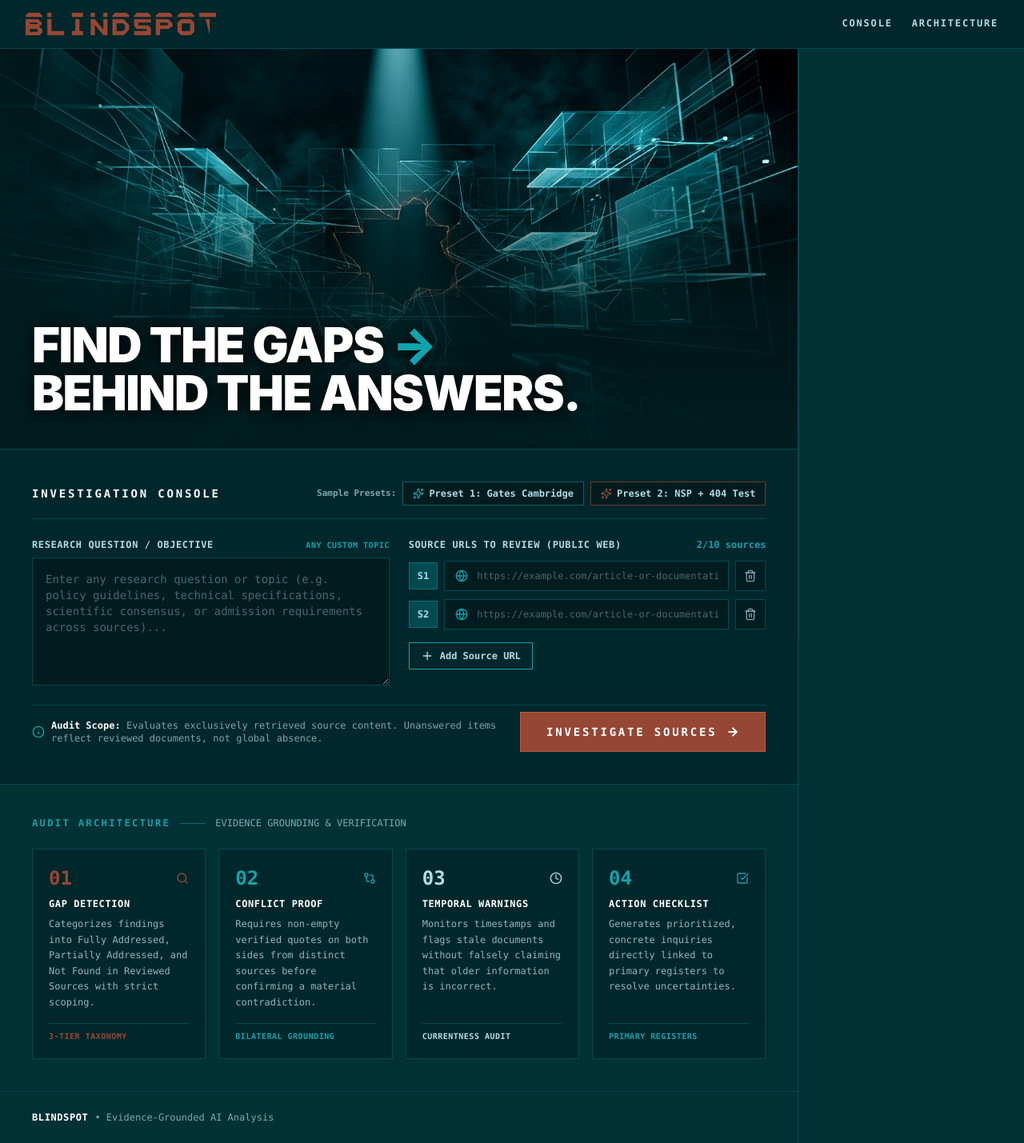
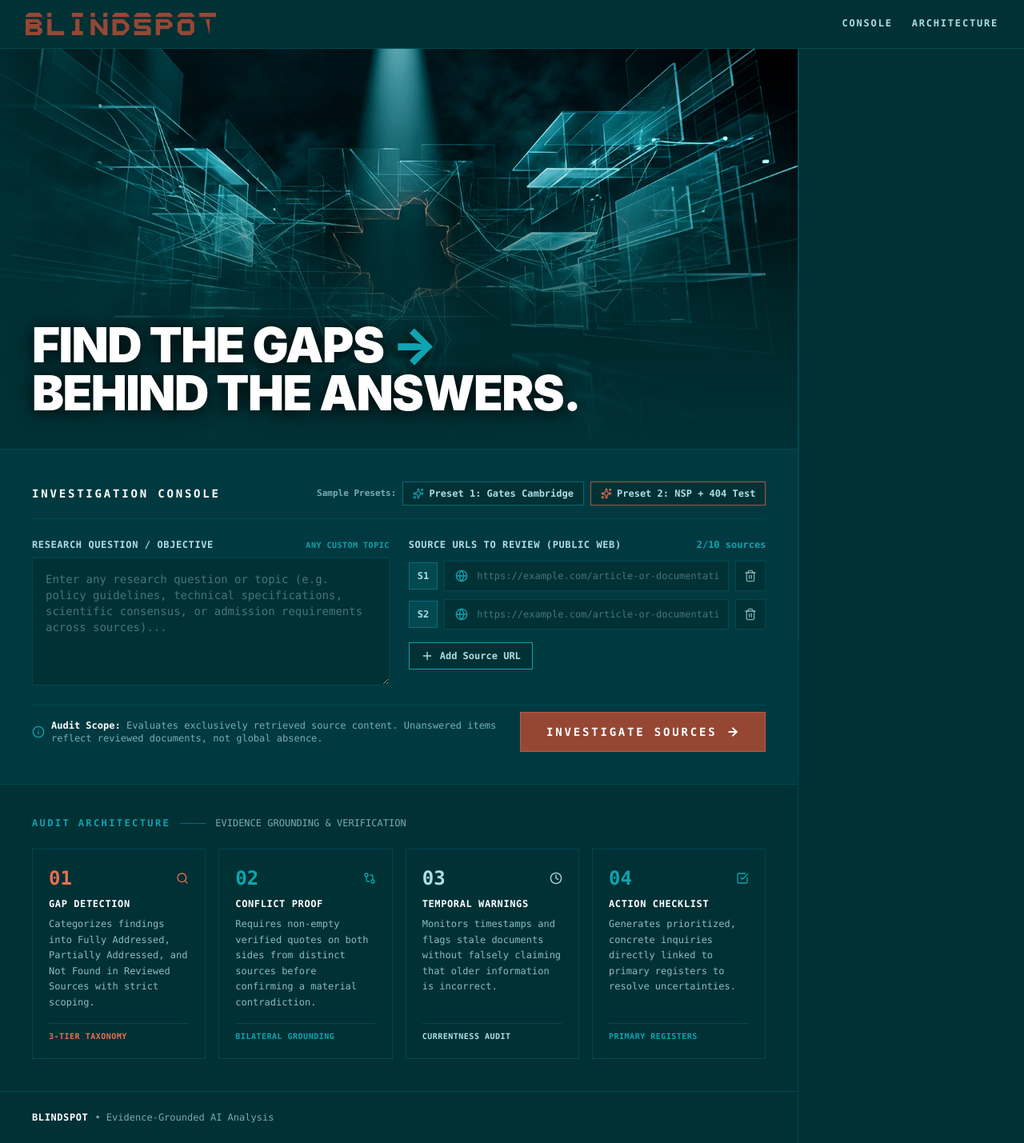
Before and after one commit to rajesh432sarraf/blindspot, a React (Vite) app in the folder frontend/: page / in a window 1280 px wide. Shown: the whole page at 80% size. Built offline with nearby package versions, Linux system fonts and the light colour scheme; no server answers.

Commit message:
style: replace all black and dark near-black backgrounds with cohesive deep teal across all components

```diff
--- a/frontend/src/App.tsx
+++ b/frontend/src/App.tsx
@@ -117,11 +117,11 @@ export function App() {
 
                   {/* Symmetrical 4-Column Grid: Uniform heights, identical padding, crisp 1px borders */}
                   <div className="grid grid-cols-1 sm:grid-cols-2 lg:grid-cols-4 gap-4">
-                    <div className="p-5 bg-[#00272b] border border-[#024950] flex flex-col justify-between space-y-4">
+                    <div className="p-5 bg-[#003135] border border-[#024950] flex flex-col justify-between space-y-4">
                       <div className="space-y-2">
                         <div className="flex items-center justify-between">
-                          <span className="text-2xl font-mono font-black text-[#964734]">01</span>
-                          <Search className="w-4 h-4 text-[#964734]" />
+                          <span className="text-2xl font-mono font-black text-[#E76F51]">01</span>
+                          <Search className="w-4 h-4 text-[#E76F51]" />
                         </div>
                         <h4 className="text-xs font-mono font-black text-white uppercase tracking-wider">
                           Gap Detection
@@ -130,12 +130,12 @@ export function App() {
                           Categorizes findings into Fully Addressed, Partially Addressed, and Not Found in Reviewed Sources with strict scoping.
                         </p>
                       </div>
-                      <div className="text-[10px] font-mono text-[#964734] font-bold uppercase tracking-wider pt-2 border-t border-[#024950]">
+                      <div className="text-[10px] font-mono text-[#E76F51] font-bold uppercase tracking-wider pt-2 border-t border-[#024950]">
                         3-Tier Taxonomy
                       </div>
                     </div>
 
-                    <div className="p-5 bg-[#00272b] border border-[#024950] flex flex-col justify-between space-y-4">
+                    <div className="p-5 bg-[#003135] border border-[#024950] flex flex-col justify-between space-y-4">
                       <div className="space-y-2">
                         <div className="flex items-center justify-between">
                           <span className="text-2xl font-mono font-black text-[#0FA4AF]">02</span>
@@ -153,7 +153,7 @@ export function App() {
                       </div>
                     </div>
 
-                    <div className="p-5 bg-[#00272b] border border-[#024950] flex flex-col justify-between space-y-4">
+                    <div className="p-5 bg-[#003135] border border-[#024950] flex flex-col justify-between space-y-4">
                       <div className="space-y-2">
                         <div className="flex items-center justify-between">
                           <span className="text-2xl font-mono font-black text-[#AFDDE5]">03</span>
@@ -171,7 +171,7 @@ export function App() {
                       </div>
                     </div>
 
-                    <div className="p-5 bg-[#00272b] border border-[#024950] flex flex-col justify-between space-y-4">
+                    <div className="p-5 bg-[#003135] border border-[#024950] flex flex-col justify-between space-y-4">
                       <div className="space-y-2">
                         <div className="flex items-center justify-between">
                           <span className="text-2xl font-mono font-black text-[#0FA4AF]">04</span>
--- a/frontend/src/components/Header.tsx
+++ b/frontend/src/components/Header.tsx
@@ -9,7 +9,7 @@ interface HeaderProps {
 
 export const Header: React.FC<HeaderProps> = () => {
   return (
-    <header className="border-b border-[#024950] bg-[#00272b] px-6 lg:px-8 py-4 sticky top-0 z-30 transition-colors">
+    <header className="border-b border-[#024950] bg-[#003135] px-6 lg:px-8 py-4 sticky top-0 z-30 transition-colors">
       <div className="w-full flex flex-col md:flex-row md:items-center md:justify-between gap-4">
         {/* Brand / Wordmark with subtle entrance */}
         <div className="flex items-center gap-4 animate-fade-rise delay-0">
--- a/frontend/src/components/ResearchForm.tsx
+++ b/frontend/src/components/ResearchForm.tsx
@@ -79,9 +79,9 @@ export const ResearchForm: React.FC<ResearchFormProps> = ({ onSubmit, isLoading
   };
 
   return (
-    <div className="w-full flex flex-col bg-[#001c1f]">
+    <div className="w-full flex flex-col bg-[#003135]">
       {/* 1. Cinematic Hero Visual Block (Direct Visual from Image 2) */}
-      <div className="relative w-full h-[360px] sm:h-[440px] md:h-[500px] overflow-hidden bg-[#001c1f]">
+      <div className="relative w-full h-[360px] sm:h-[440px] md:h-[500px] overflow-hidden bg-[#003135]">
         {/* Background visual with crisp high-contrast styling */}
         <img
           src={heroBg}
@@ -91,8 +91,8 @@ export const ResearchForm: React.FC<ResearchFormProps> = ({ onSubmit, isLoading
         />
 
         {/* Directional bottom-heavy gradient keeping top peaks luminous */}
-        <div className="absolute inset-x-0 bottom-0 h-3/4 bg-gradient-to-t from-[#001c1f] via-[#001c1f]/75 to-transparent"></div>
-        <div className="absolute inset-y-0 left-0 w-1/2 bg-gradient-to-r from-[#001c1f]/85 via-transparent to-transparent"></div>
+        <div className="absolute inset-x-0 bottom-0 h-3/4 bg-gradient-to-t from-[#003135] via-[#003135]/75 to-transparent"></div>
+        <div className="absolute inset-y-0 left-0 w-1/2 bg-gradient-to-r from-[#003135]/85 via-transparent to-transparent"></div>
 
         {/* Oversized typography directly over visual with razor-sharp contrast */}
         <div className="absolute bottom-6 sm:bottom-10 left-6 sm:left-10 z-10">
@@ -105,7 +105,7 @@ export const ResearchForm: React.FC<ResearchFormProps> = ({ onSubmit, isLoading
       </div>
 
       {/* 2. Unified, Symmetrical Investigation Console (Seamlessly integrated with top border) */}
-      <div id="investigation-console" className="border-t border-b border-[#024950] bg-[#00272b] p-6 sm:p-8 lg:p-10 space-y-6 relative">
+      <div id="investigation-console" className="border-t border-b border-[#024950] bg-[#024950]/40 p-6 sm:p-8 lg:p-10 space-y-6 relative">
         {/* Real-time Scanning Indicator (Stops immediately on completion/failure) */}
         {isLoading && (
           <div className="absolute top-0 inset-x-0 h-[2px] bg-[#024950] overflow-hidden" role="progressbar" aria-label="Investigation in progress">
@@ -130,7 +130,7 @@ export const ResearchForm: React.FC<ResearchFormProps> = ({ onSubmit, isLoading
               type="button"
               onClick={handleLoadGatesExample}
               disabled={isLoading}
-              className="inline-flex items-center gap-1.5 px-3 py-1.5 text-xs font-mono font-bold border border-[#0FA4AF]/50 bg-[#001c1f] text-[#AFDDE5] hover:bg-[#0FA4AF] hover:text-[#001c1f] hover:border-[#0FA4AF] active:scale-[0.98] transition-all duration-150 disabled:opacity-50 cursor-pointer focus-visible:outline-none focus-visible:ring-1 focus-visible:ring-[#0FA4AF]"
+              className="inline-flex items-center gap-1.5 px-3 py-1.5 text-xs font-mono font-bold border border-[#0FA4AF]/50 bg-[#003135] text-[#AFDDE5] hover:bg-[#0FA4AF] hover:text-[#003135] hover:border-[#0FA4AF] active:scale-[0.98] transition-all duration-150 disabled:opacity-50 cursor-pointer focus-visible:outline-none focus-visible:ring-1 focus-visible:ring-[#0FA4AF]"
               title="Load Gates Cambridge multi-source benchmark"
             >
               <Sparkles className="w-3.5 h-3.5 text-[#0FA4AF]" />
@@ -140,10 +140,10 @@ export const ResearchForm: React.FC<ResearchFormProps> = ({ onSubmit, isLoading
               type="button"
               onClick={handleLoadNspExample}
               disabled={isLoading}
-              className="inline-flex items-center gap-1.5 px-3 py-1.5 text-xs font-mono font-bold border border-[#964734]/70 bg-[#001c1f] text-[#AFDDE5] hover:bg-[#964734] hover:text-white hover:border-[#964734] active:scale-[0.98] transition-all duration-150 disabled:opacity-50 cursor-pointer focus-visible:outline-none focus-visible:ring-1 focus-visible:ring-[#0FA4AF]"
+              className="inline-flex items-center gap-1.5 px-3 py-1.5 text-xs font-mono font-bold border border-[#E76F51]/70 bg-[#003135] text-[#AFDDE5] hover:bg-[#E76F51] hover:text-white hover:border-[#E76F51] active:scale-[0.98] transition-all duration-150 disabled:opacity-50 cursor-pointer focus-visible:outline-none focus-visible:ring-1 focus-visible:ring-[#0FA4AF]"
               title="Load National Scholarship Portal benchmark with 404 failure containment test"
             >
-              <Sparkles className="w-3.5 h-3.5 text-[#964734]" />
+              <Sparkles className="w-3.5 h-3.5 text-[#E76F51]" />
               <span>Preset 2: NSP + 404 Test</span>
             </button>
           </div>
@@ -172,7 +172,7 @@ export const ResearchForm: React.FC<ResearchFormProps> = ({ onSubmit, isLoading
                 onChange={(e) => setQuestion(e.target.value)}
                 disabled={isLoading}
                 placeholder="Enter any research question or topic (e.g. policy guidelines, technical specifications, scientific consensus, or admission requirements across sources)..."
-                className="w-full h-full min-h-[160px] p-4 bg-[#001c1f] text-xs sm:text-sm font-mono border border-[#024950] text-[#AFDDE5] placeholder-[#AFDDE5]/40 focus:outline-none focus:border-[#0FA4AF] focus:ring-1 focus:ring-[#0FA4AF] disabled:opacity-50 transition-colors"
+                className="w-full h-full min-h-[160px] p-4 bg-[#003135] text-xs sm:text-sm font-mono border border-[#024950] text-[#AFDDE5] placeholder-[#AFDDE5]/40 focus:outline-none focus:border-[#0FA4AF] focus:ring-1 focus:ring-[#0FA4AF] disabled:opacity-50 transition-colors"
                 required
               />
             </div>
@@ -188,15 +188,15 @@ export const ResearchForm: React.FC<ResearchFormProps> = ({ onSubmit, isLoading
           </div>
 
           {formError && (
-            <div className="p-3 bg-[#964734]/30 border border-[#964734] text-xs font-mono text-white font-semibold flex items-center gap-2">
-              <AlertCircle className="w-4 h-4 shrink-0 text-[#964734]" />
+            <div className="p-3 bg-[#E76F51]/30 border border-[#E76F51] text-xs font-mono text-white font-semibold flex items-center gap-2">
+              <AlertCircle className="w-4 h-4 shrink-0 text-[#E76F51]" />
               <span>{formError}</span>
             </div>
           )}
 
           {/* Real-time Honest Loading Progress Indicator */}
           {isLoading && (
-            <div className="w-full bg-[#001c1f] border border-[#0FA4AF]/40 p-3 text-xs font-mono text-[#AFDDE5] flex items-center justify-between gap-3 animate-fade-in">
+            <div className="w-full bg-[#003135] border border-[#0FA4AF]/40 p-3 text-xs font-mono text-[#AFDDE5] flex items-center justify-between gap-3 animate-fade-in">
               <div className="flex items-center gap-2.5">
                 <span className="w-2 h-2 rounded-full bg-[#0FA4AF] animate-pulse"></span>
                 <span className="font-bold text-white uppercase tracking-wider">
--- a/frontend/src/components/UrlInputList.tsx
+++ b/frontend/src/components/UrlInputList.tsx
@@ -54,7 +54,7 @@ export const UrlInputList: React.FC<UrlInputListProps> = ({ urls, onChange, disa
                 onChange={(e) => handleUrlChange(idx, e.target.value)}
                 disabled={disabled}
                 placeholder="https://example.com/article-or-documentation"
-                className="w-full pl-10 pr-3 py-2.5 bg-[#001c1f] text-xs font-mono border border-[#024950] text-[#AFDDE5] placeholder-[#AFDDE5]/40 focus:outline-none focus:border-[#0FA4AF] focus:ring-1 focus:ring-[#0FA4AF] disabled:opacity-50 transition-colors duration-150"
+                className="w-full pl-10 pr-3 py-2.5 bg-[#003135] text-xs font-mono border border-[#024950] text-[#AFDDE5] placeholder-[#AFDDE5]/40 focus:outline-none focus:border-[#0FA4AF] focus:ring-1 focus:ring-[#0FA4AF] disabled:opacity-50 transition-colors duration-150"
               />
             </div>
             {urls.length > 1 && (
@@ -62,7 +62,7 @@ export const UrlInputList: React.FC<UrlInputListProps> = ({ urls, onChange, disa
                 type="button"
                 onClick={() => handleRemoveUrl(idx)}
                 disabled={disabled}
-                className="p-2.5 border border-[#024950] bg-[#001c1f] text-[#AFDDE5]/70 hover:text-white hover:bg-[#964734] hover:border-[#964734] active:scale-95 transition-all duration-150 disabled:opacity-50 shrink-0 cursor-pointer focus-visible:outline-none focus-visible:ring-1 focus-visible:ring-[#964734]"
+                className="p-2.5 border border-[#024950] bg-[#003135] text-[#AFDDE5]/70 hover:text-white hover:bg-[#E76F51] hover:border-[#E76F51] active:scale-95 transition-all duration-150 disabled:opacity-50 shrink-0 cursor-pointer focus-visible:outline-none focus-visible:ring-1 focus-visible:ring-[#E76F51]"
                 title="Remove URL"
               >
                 <Trash2 className="w-4 h-4" />
@@ -78,7 +78,7 @@ export const UrlInputList: React.FC<UrlInputListProps> = ({ urls, onChange, disa
             type="button"
             onClick={handleAddUrl}
             disabled={disabled}
-            className="inline-flex items-center gap-2 px-3.5 py-2 text-xs font-mono font-bold border border-[#0FA4AF] bg-[#00272b] text-[#AFDDE5] hover:bg-[#0FA4AF] hover:text-[#001c1f] active:scale-[0.98] transition-all duration-150 disabled:opacity-50 cursor-pointer focus-visible:outline-none focus-visible:ring-1 focus-visible:ring-[#0FA4AF]"
+            className="inline-flex items-center gap-2 px-3.5 py-2 text-xs font-mono font-bold border border-[#0FA4AF] bg-[#003135] text-[#AFDDE5] hover:bg-[#0FA4AF] hover:text-[#003135] active:scale-[0.98] transition-all duration-150 disabled:opacity-50 cursor-pointer focus-visible:outline-none focus-visible:ring-1 focus-visible:ring-[#0FA4AF]"
           >
             <Plus className="w-4 h-4" />
             <span>Add Source URL</span>
--- a/frontend/src/index.css
+++ b/frontend/src/index.css
@@ -9,8 +9,8 @@
 
   /* Semantic aliases */
   --color-bg-primary: #003135;
-  --color-bg-surface: #00272b;
-  --color-bg-input: #001c1f;
+  --color-bg-surface: #003135;
+  --color-bg-input: #003135;
   --color-bg-secondary: #024950;
   --color-accent-action: #964734;
   --color-accent-highlight: #0FA4AF;
```
Also changed, not shown: frontend/src/components/EditorialRightRail.tsx (+11 -11 lines), frontend/src/components/GapList.tsx (+6 -6 lines), frontend/src/components/SummaryPanel.tsx (+18 -18 lines).
